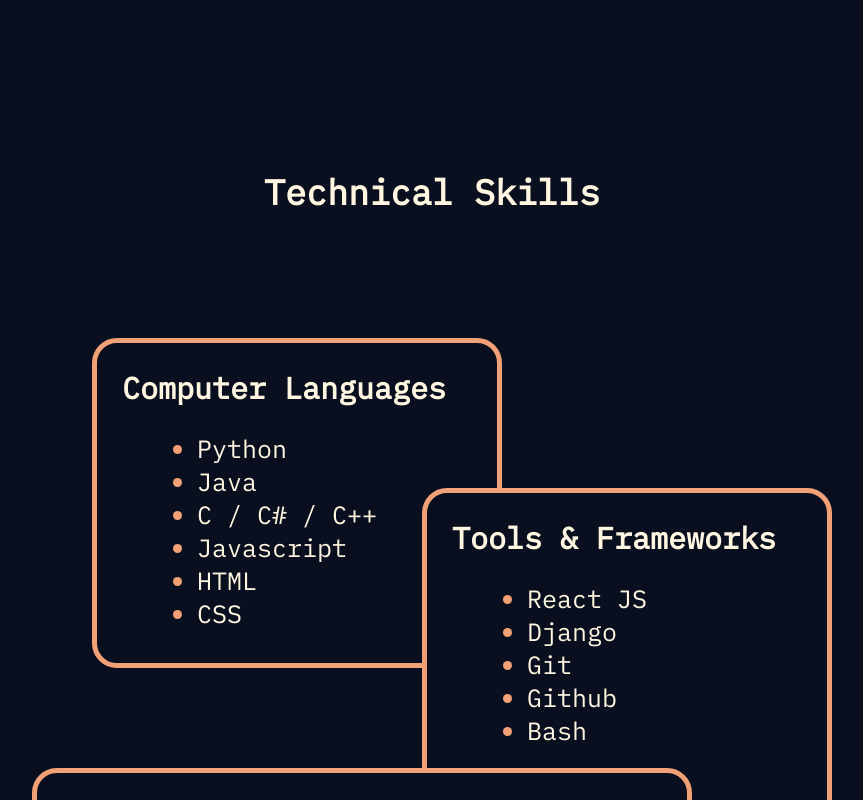
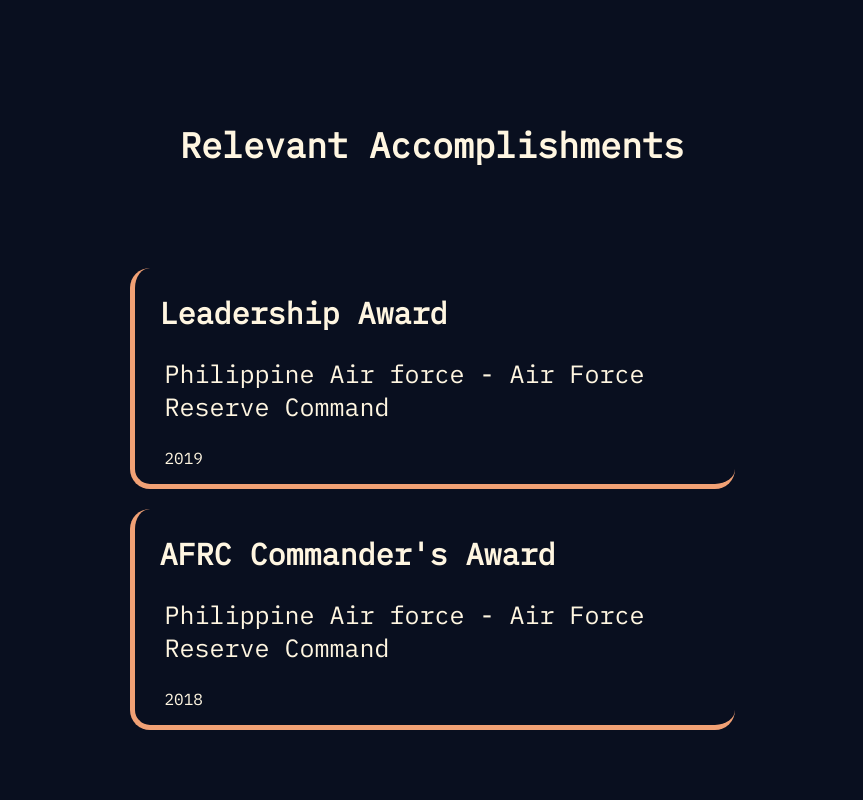
Before and after one commit to pn-tn/myportfolio, a React (Create React App) app: page /qualifications in a window 1280 px wide. Shown: the part 360-1160 px from the top of the page, without its empty margins (208-1071 px from the left). Built offline with nearby package versions, Linux system fonts and the light colour scheme.

Commit message:
added the Relevant Accomplishments

```diff
--- a/src/components/Qualifications.css
+++ b/src/components/Qualifications.css
@@ -15,22 +15,63 @@
 .qualifications h1{
 	font-size: 35px;
 	text-align: center;
-}
-
-.qualifications .skills {
-	display: flex;
-	flex-direction: column;
-	width:90vw;
-	height: 1200px;
-	justify-content: center;
-	align-items: center;
-
+	margin-bottom: 100px;
+	margin-top: 150px;
 }
 
 .qualifications h2{
 	font-size: 30px;
 	margin-left: 25px;
 }
+
+/*
+ * Education / Certifications
+ * */
+
+/*
+ * Relevant Accomplishments
+ * */
+
+.accomplishments{
+	display: flex;
+	flex-direction: column;
+	align-items: center;
+	justify-content: center;
+
+}
+.accomplishment_card {
+	text-align: left;
+	width: 600px;
+	margin:auto;
+	margin-bottom: 20px;
+
+	border-left: 5px solid;
+	border-bottom: 5px solid;
+	border-radius: 20px;
+	border-color: #F1A175;
+}
+.accomplishment_card .org{
+	font-size: 25px;
+	margin-left: 30px;
+}
+.accomplishment_card .year{
+	margin-left: 30px;
+}
+
+
+
+/*
+ * Technical Skills
+ * */
+.qualifications .skills {
+	display: flex;
+	flex-direction: column;
+	width:90vw;
+	height: 1200px;
+	align-items: center;
+
+}
+
 .qualifications li::marker {
 	color: #F1A175;
 }
@@ -42,7 +83,7 @@
 .qualifications .skillbox {
 	display: flex;
 	width: 800px;
-	height: 800px;
+	height: 1000px;
 	position: relative;
 
 }
@@ -96,6 +137,10 @@
 		margin-top: 150px;
 	}
 
+
+	/*
+	 * Technical Skills
+	 * */
 	.qualifications .skillbox {
 		width: 700px;
 	}
--- a/src/components/Qualifications.jsx
+++ b/src/components/Qualifications.jsx
@@ -12,6 +12,16 @@
 			</div>
 			<div className="accomplishments">
 				<h1>Relevant Accomplishments</h1>
+				<div className="accomplishment_card">
+					<h2>Leadership Award</h2>
+					<p className="org">Philippine Air force - Air Force Reserve Command</p>
+					<p className="year">2019</p>
+				</div>
+				<div className="accomplishment_card">
+					<h2>AFRC Commander's Award</h2>
+					<p className="org">Philippine Air force - Air Force Reserve Command</p>
+					<p className="year">2018</p>
+				</div>
 			</div>
 			<div className="skills">
 				<h1>Technical Skills</h1>
```
